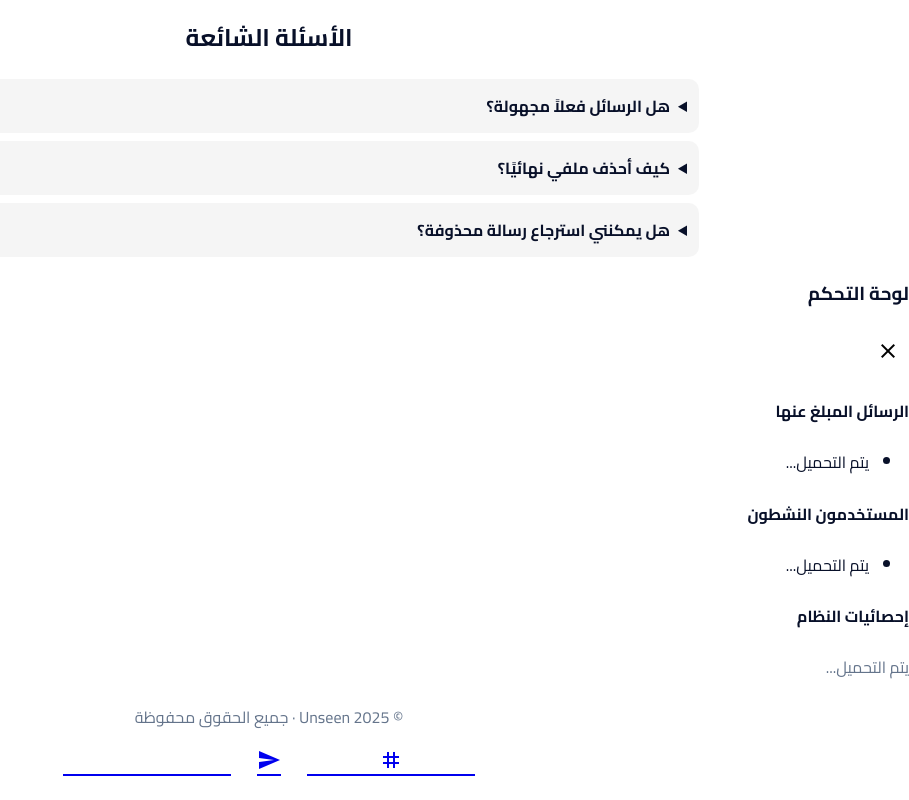
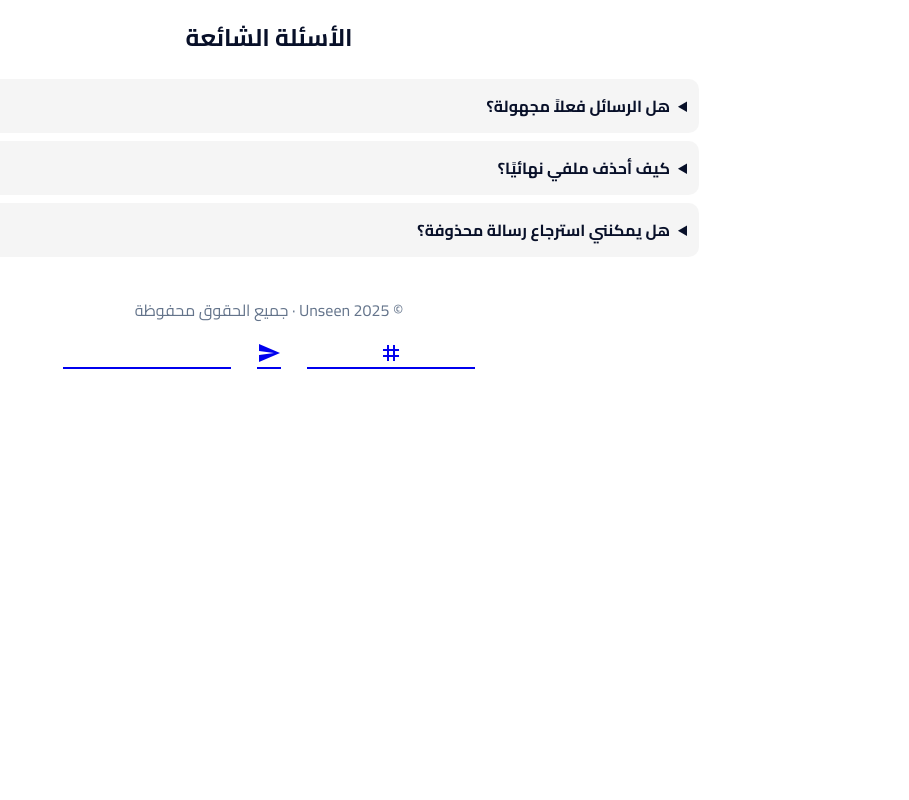
Before and after one commit to Hakeem137/Unseen, a website with bundled scripts: page Index.html in a window 1280 px wide. Shown: the part 1306-2106 px from the top of the page, without its empty margins (371-1280 px from the left). After the commit the page ends 1699 px from the top, so only its background shows below. Built offline with nearby package versions, Linux system fonts and the light colour scheme; no server answers.

Commit message:
Update Index.html

```diff
--- a/Index.html
+++ b/Index.html
@@ -3,7 +3,7 @@
 <head>
   <meta charset="UTF-8" />
   <meta name="viewport" content="width=device-width, initial-scale=1.0" />
-  <title>Unseen — الصفحة التعريفية</title>
+  <title>Unseen - الصفحة الرئيسيه</title>
 
   <!-- Fonts & Icons -->
   <link href="https://fonts.googleapis.com/css2?family=Cairo:wght@300;400;600;700&family=Inter:wght@400;600&display=swap" rel="stylesheet">
@@ -418,32 +418,7 @@
       </div>
     </div>
 
-    <!-- Admin Panel -->
-    <div class="admin-panel" id="admin-panel">
-      <div class="admin-header">
-        <h3>لوحة التحكم</h3>
-        <button class="icon-btn" id="close-admin-panel"><span class="material-icons">close</span></button>
-      </div>
 
-      <div class="admin-section">
-        <h4>الرسائل المبلغ عنها</h4>
-        <ul class="admin-list" id="reported-messages">
-          <li>يتم التحميل...</li>
-        </ul>
-      </div>
-
-      <div class="admin-section">
-        <h4>المستخدمون النشطون</h4>
-        <ul class="admin-list" id="active-users">
-          <li>يتم التحميل...</li>
-        </ul>
-      </div>
-
-      <div class="admin-section">
-        <h4>إحصائيات النظام</h4>
-        <div class="muted" id="system-stats">يتم التحميل...</div>
-      </div>
-    </div>
 
   </main>
 
```
